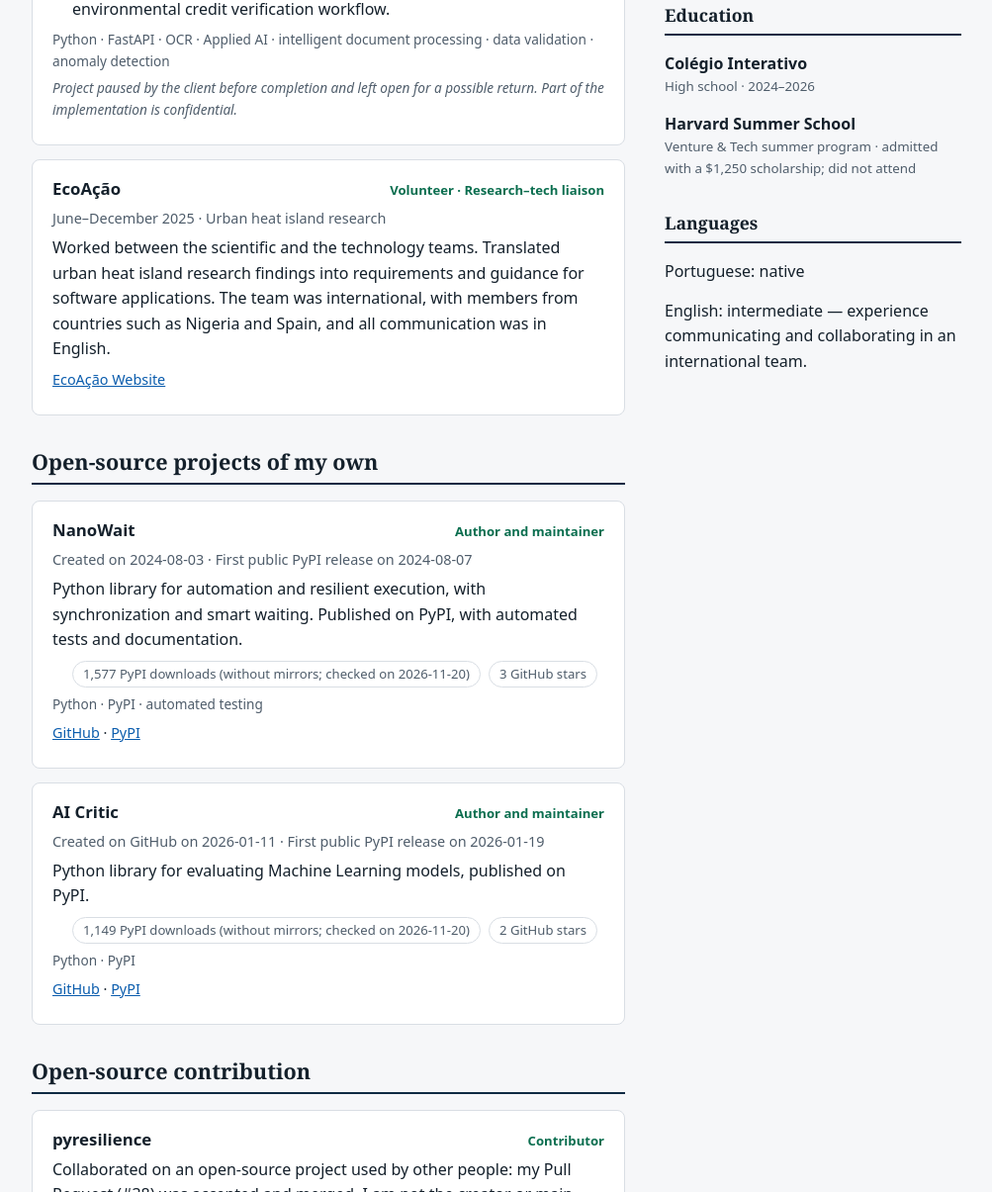
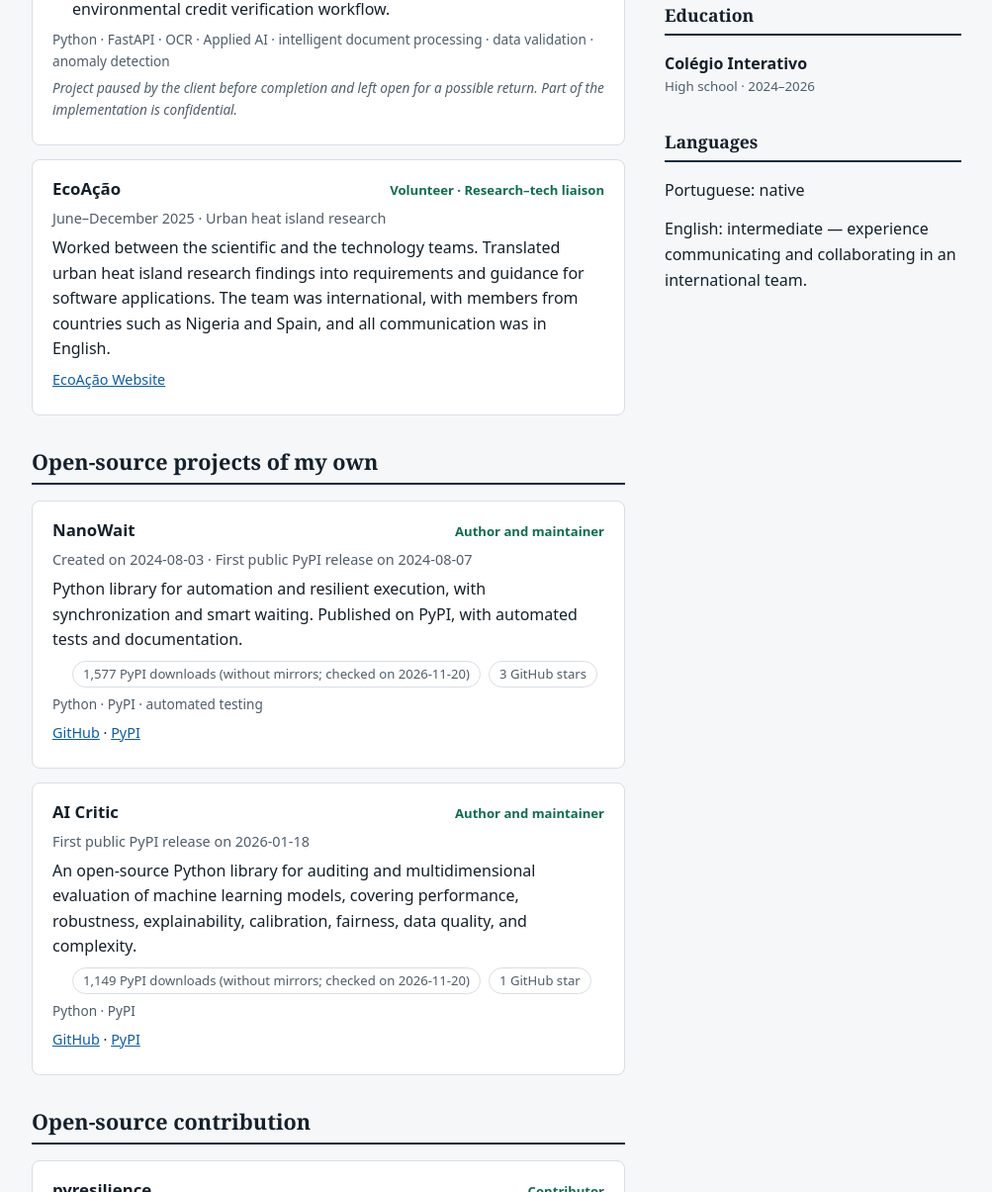
Before and after one commit to LuizSeabraDeMarco/Curriculum, a plain HTML site: page index.html in a window 1280 px wide. Shown: the part 687-1892 px from the top of the page at 99% size, without its empty margins (138-1141 px from the left). Drawn offline with Linux system fonts and the light colour scheme.

Commit message:
adjust details

```diff
--- a/index.html
+++ b/index.html
@@ -161,11 +161,11 @@ footer{border-top:1px solid var(--line);padding:20px 0 40px;font-size:.85rem;col
 
   <article class="item">
     <div class="head"><h3>AI Critic</h3><span class="tag"><span class="pt">Autor e mantenedor</span><span class="en">Author and maintainer</span></span></div>
-    <p class="meta"><span class="pt">Criado no GitHub em 11/01/2026 · Primeiro lançamento público no PyPI em 19/01/2026</span><span class="en">Created on GitHub on 2026-01-11 · First public PyPI release on 2026-01-19</span></p>
-    <p class="pt">Biblioteca Python para avaliação de modelos de Machine Learning, publicada no PyPI.</p>
-    <p class="en">Python library for evaluating Machine Learning models, published on PyPI.</p>
-    <ul class="metrics pt" aria-label="Métricas do AI Critic"><li>1.149 downloads no PyPI (sem espelhos; consulta em 20/11/2026)</li><li>2 estrelas no GitHub</li></ul>
-    <ul class="metrics en" aria-label="AI Critic metrics"><li>1,149 PyPI downloads (without mirrors; checked on 2026-11-20)</li><li>2 GitHub stars</li></ul>
+    <p class="meta"><span class="pt">Primeiro lançamento público no PyPI em 18/01/2026</span><span class="en">First public PyPI release on 2026-01-18</span></p>
+    <p class="pt">Biblioteca Python open source para auditoria e avaliação multidimensional de modelos de Machine Learning, abrangendo desempenho, robustez, explicabilidade, calibração, equidade, qualidade dos dados e complexidade.</p>
+    <p class="en">An open-source Python library for auditing and multidimensional evaluation of machine learning models, covering performance, robustness, explainability, calibration, fairness, data quality, and complexity.</p>
+    <ul class="metrics pt" aria-label="Métricas do AI Critic"><li>1.149 downloads no PyPI (sem espelhos; consulta em 20/11/2026)</li><li>1 estrelas no GitHub</li></ul>
+    <ul class="metrics en" aria-label="AI Critic metrics"><li>1,149 PyPI downloads (without mirrors; checked on 2026-11-20)</li><li>1 GitHub star</li></ul>
     <p class="stack">Python · PyPI</p>
     <p class="links"><a href="https://github.com/LuizSeabraDeMarco/ai_critic" rel="noopener"><span class="pt">GitHub</span><span class="en">GitHub</span></a> · <a href="https://pypi.org/project/ai-critic/" rel="noopener">PyPI</a></p>
   </article>
@@ -204,8 +204,6 @@ footer{border-top:1px solid var(--line);padding:20px 0 40px;font-size:.85rem;col
   <ul class="plain">
     <li><strong>Colégio Interativo</strong>
       <small><span class="pt">Ensino médio · 2024–2026</span><span class="en">High school · 2024–2026</span></small></li>
-    <li><strong>Harvard Summer School</strong>
-      <small><span class="pt">Programa de verão Venture &amp; Tech · admitido com bolsa de US$ 1.250; programa não cursado</span><span class="en">Venture &amp; Tech summer program · admitted with a $1,250 scholarship; did not attend</span></small></li>
   </ul>
 </section>
 
```
